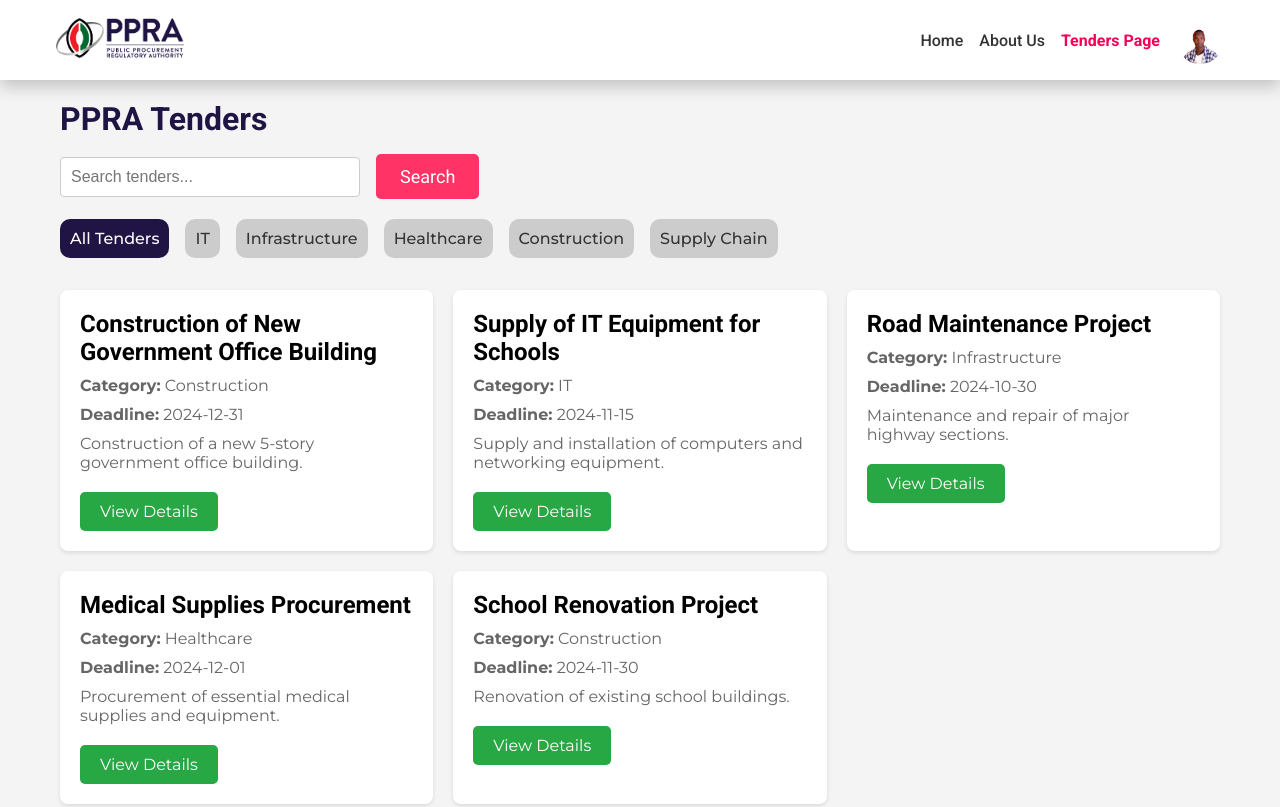
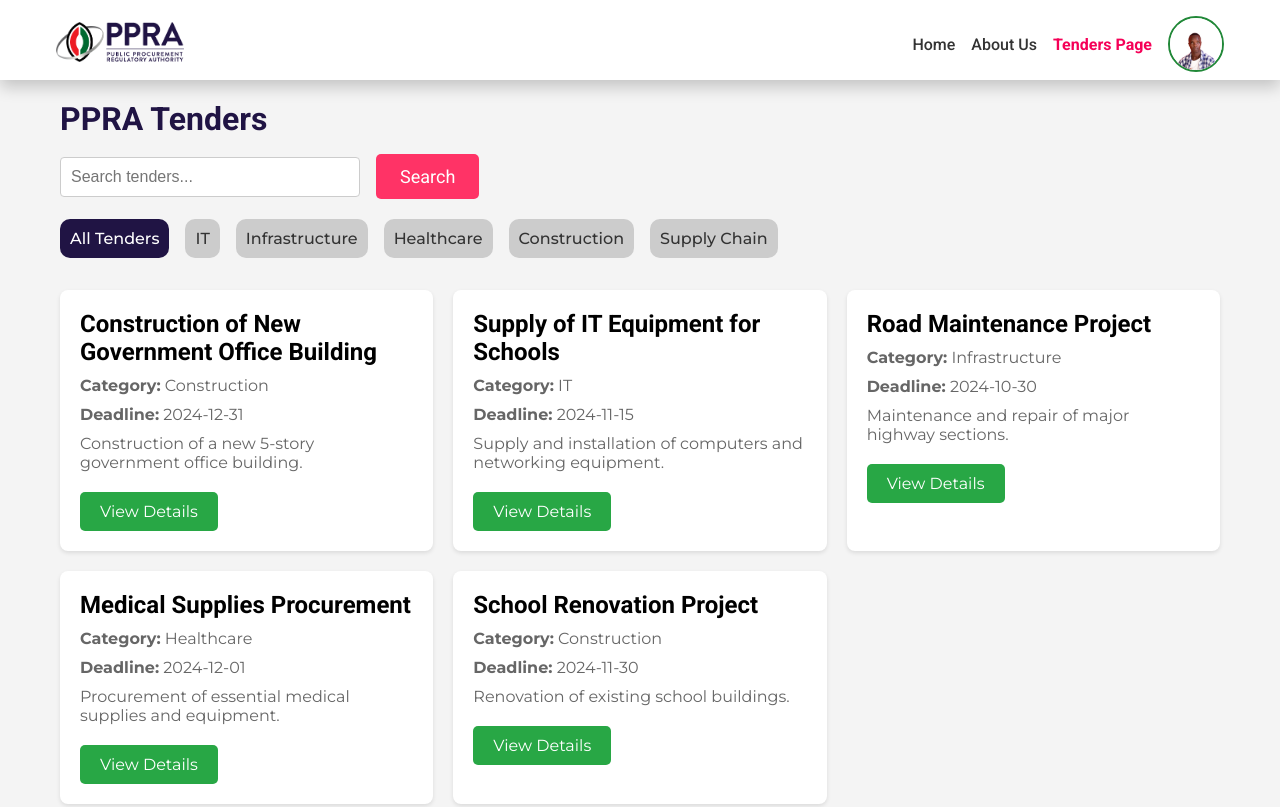
Before and after one commit to NOBERT167/TenderSite, a plain HTML site: page tenders.html in a window 1280 px wide. Shown: the top 807 px of the page. Drawn offline with nearby package versions, Linux system fonts and the light colour scheme.

Commit message:
Changed the arrow icon to face down on mobile devices

```diff
--- a/style.css
+++ b/style.css
@@ -311,7 +311,7 @@ nav {
     align-items: center;
   }
   .next-icon {
-    display: none;
+    transform: rotate(90deg);
   }
 }
 
@@ -691,8 +691,8 @@ ion-icon[name="notifications-outline"] {
     - https://www.pexels.com/photo/woman-wearing-black-spaghetti-strap-top-415829/
 */
 .profile-img {
-  height: 3rem;
-  width: 3rem;
+  height: 3.5rem;
+  width: 3.5rem;
   display: block;
   background-color: white;
   cursor: pointer;
@@ -700,6 +700,7 @@ ion-icon[name="notifications-outline"] {
   background-position: center;
   background-repeat: no-repeat;
   background-size: cover;
+  border: 2px solid #218838;
 }
 
 .dropdown-menu {
```
